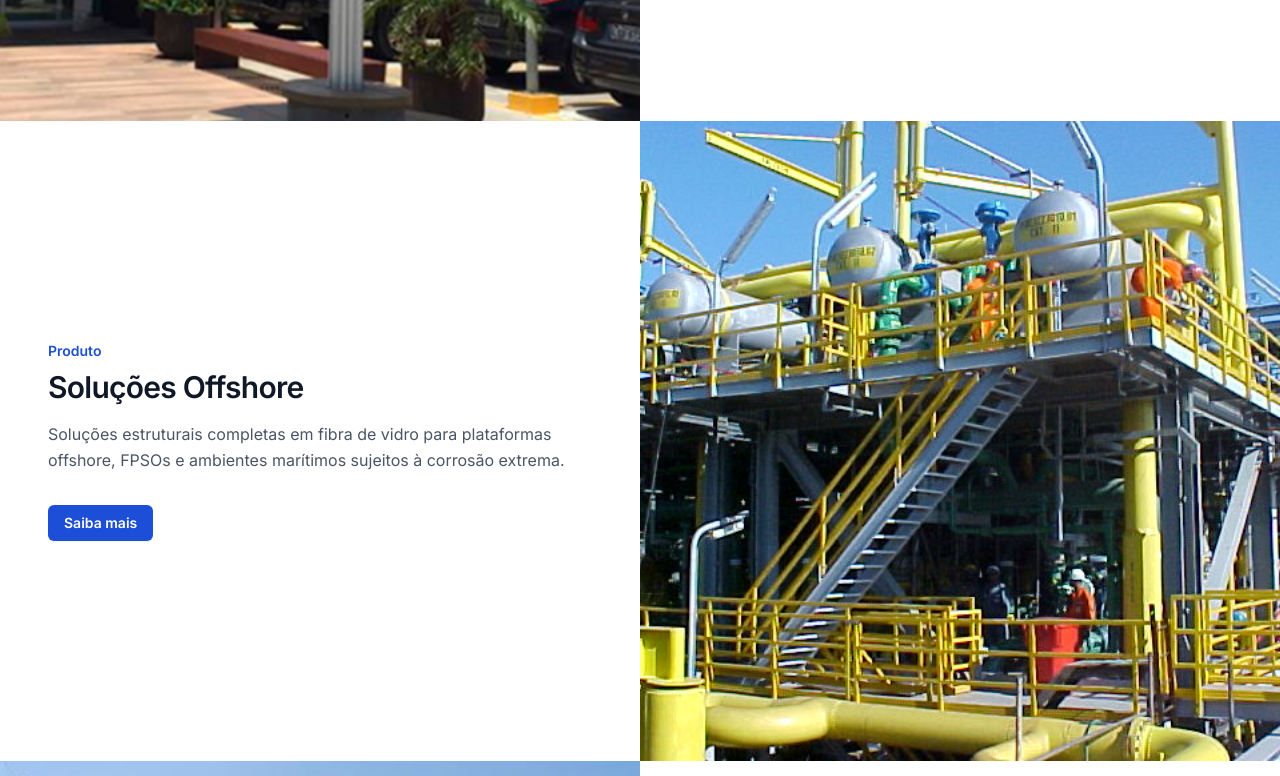
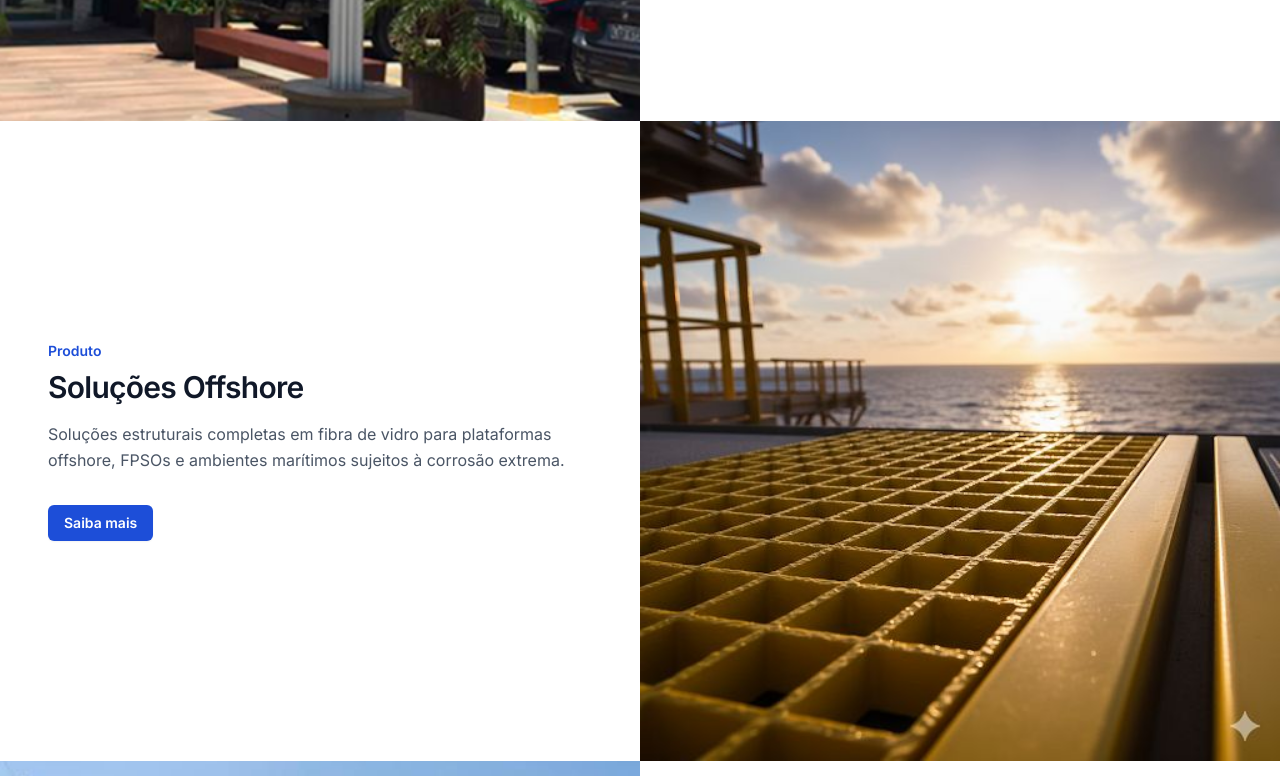
Before and after one commit to overdrive-dev/azul-web-mosaico, a Next.js app: page / in a window 1280 px wide. Shown: the part 4780-5556 px from the top of the page. Built offline with nearby package versions, Linux system fonts and the light colour scheme.

Commit message:
feat: update Solucoes Offshore cover to offshore-capa-nova-2.jpeg on home and product page

```diff
--- a/app/page.tsx
+++ b/app/page.tsx
@@ -224,7 +224,7 @@ export default function Home() {
           </div>
           <div className="order-first lg:order-none lg:w-1/2">
             <div className="relative aspect-square lg:aspect-auto lg:h-[50vw] w-full bg-gray-200">
-              <Image src="/images/perfis-pultrudados-plataforma-offshore.JPG" alt="Soluções Offshore" fill className="object-cover" />
+              <Image src="/images/offshore-capa-nova-2.jpeg" alt="Soluções Offshore" fill className="object-cover" />
             </div>
           </div>
         </div>
--- a/app/solucoes-offshore/page.tsx
+++ b/app/solucoes-offshore/page.tsx
@@ -29,7 +29,7 @@ export default function SolucoesOffshorePage() {
           </div>
           <div className="order-first lg:order-none lg:w-1/2">
             <div className="relative aspect-square lg:aspect-auto lg:h-[50vw] w-full bg-gray-200">
-              <Image src="/images/grades-offshore-mar.jpeg" alt="Plataforma offshore com soluções em fibra de vidro" fill className="object-cover" />
+              <Image src="/images/offshore-capa-nova-2.jpeg" alt="Plataforma offshore com soluções em fibra de vidro" fill className="object-cover" />
             </div>
           </div>
         </div>
```
Also changed, not shown: public/images/offshore-capa-nova-2.jpeg (added).
